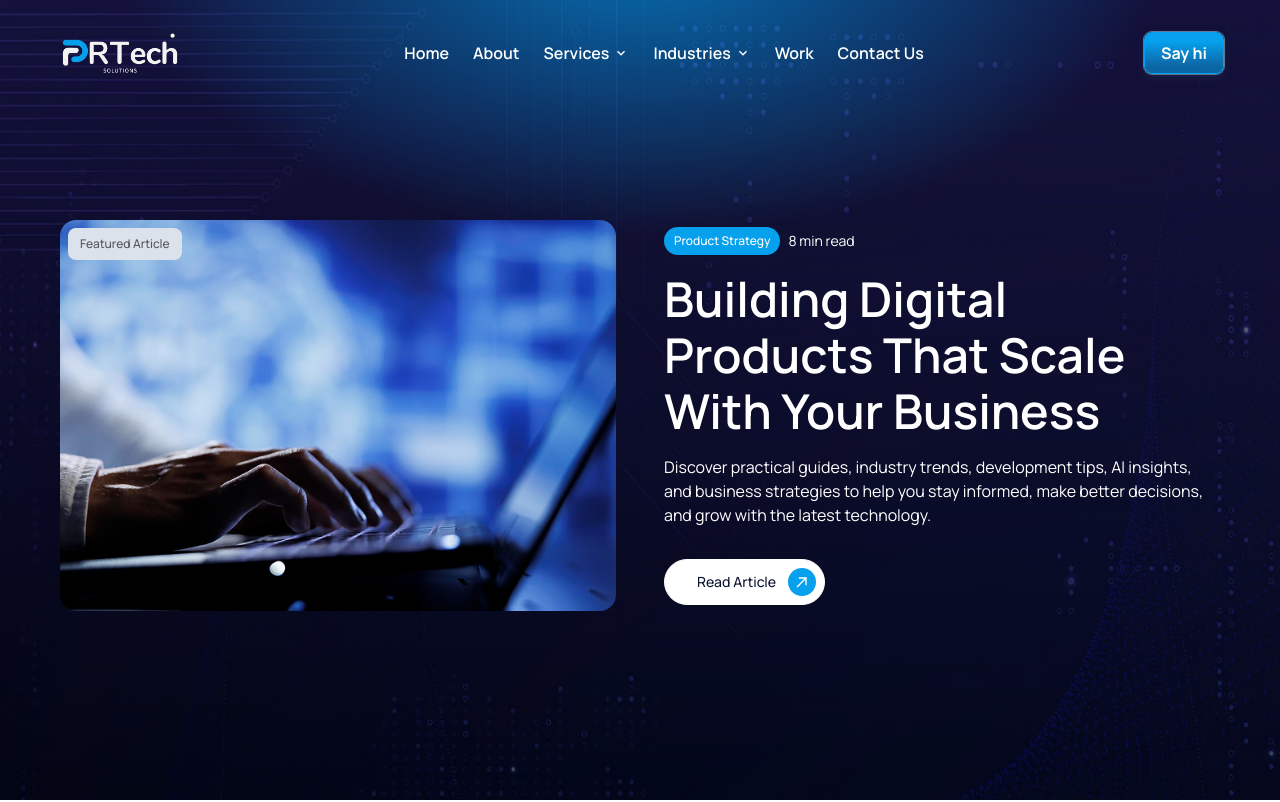
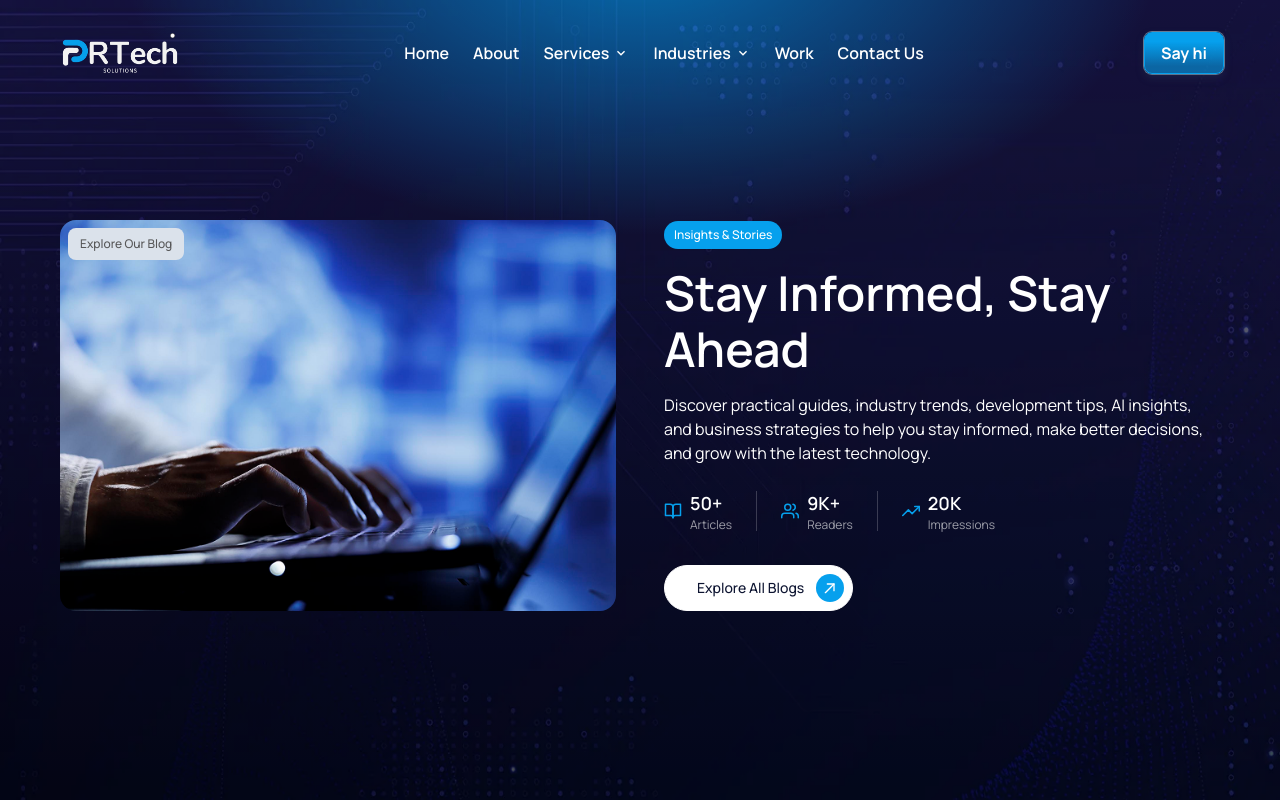
Before and after one commit to team-pr01/PRTech-Solutions-Frontend, a React (Vite) app: page /blogs in a window 1280 px wide. Shown: the top 802 px of the page. Built offline with nearby package versions, Linux system fonts and the light colour scheme; no server answers; a web font is replaced by a local one.

Commit message:
Completed blogs hero

```diff
--- a/src/components/BlogsPage/AllBlogs/AllBlogs.tsx
+++ b/src/components/BlogsPage/AllBlogs/AllBlogs.tsx
@@ -1,15 +1,8 @@
-import { useState } from "react";
 import Container from "../../Reusable/Container/Container";
 import BlogCard from "../BlogCard/BlogCard";
-import { useGetAllBlogsQuery } from "../../../redux/Features/Blog/blogApi";
 import type { TBlog } from "../../../types/blog.type";
 
-const AllBlogs = () => {
-  const [selectedCategory, setSelectedCategory] = useState<string>("All");
-  const { data } = useGetAllBlogsQuery({ category: selectedCategory });
-  console.log(data);
-  const blogs = data?.data?.data || [];
-  const meta = data?.data?.meta || [];
+const AllBlogs = ({ selectedCategory, setSelectedCategory, blogs, meta }) => {
   const categories = ["All", "Fintech", "Healthcare", "SaaS", "E-commerce"];
   return (
     <div className="bg-gradient-latest-project-bg sectionPadding font-Manrope">
--- a/src/components/BlogsPage/BlogsHero/BlogsHero.tsx
+++ b/src/components/BlogsPage/BlogsHero/BlogsHero.tsx
@@ -2,6 +2,7 @@ import { Link } from "react-router-dom";
 import { IMAGES } from "../../../assets";
 import Container from "../../Reusable/Container/Container";
 import Button from "../../Reusable/Button/Button";
+import { FiUsers, FiBookOpen, FiTrendingUp } from "react-icons/fi";
 
 const BlogsHero = () => {
   return (
@@ -15,31 +16,57 @@ const BlogsHero = () => {
             <div className="rounded-2xl w-1/2 relative">
               <img src={IMAGES.dummyBlogs} alt="" className="rounded-2xl" />
               <div className="bg-neutral-10 text-neutral-50 font-medium text-center text-xs px-3 py-2 rounded-lg absolute top-2 left-2">
-                Featured Article
+                Explore Our Blog
               </div>
             </div>
 
             <div className="w-1/2">
               <div className="flex items-center gap-2">
                 <div className="bg-primary-10 text-white font-medium text-center text-xs px-2.5 py-1.5 rounded-3xl">
-                  Product Strategy
+                  Insights & Stories
                 </div>
-                <p className="text-white text-sm">8 min read</p>
               </div>
               <h1 className="text-white text-3xl md:text-[40px] lg:text-[48px] font-semibold leading-9 md:leading-12 lg:leading-14 mt-4">
-                Building Digital Products That Scale With Your Business
+                Stay Informed, Stay Ahead
               </h1>
 
-              <p className="text-white mt-4 mb-8">
+              <p className="text-white mt-4 mb-6">
                 Discover practical guides, industry trends, development tips, AI
                 insights, and business strategies to help you stay informed,
                 make better decisions, and grow with the latest technology.
               </p>
 
-              <Link to="/blog/1">
+              {/* Stats */}
+              <div className="flex items-center gap-6 mb-8">
+                <div className="flex items-center gap-2">
+                  <FiBookOpen className="text-primary-10 text-lg" />
+                  <div>
+                    <p className="text-white font-semibold text-lg">50+</p>
+                    <p className="text-white/60 text-xs">Articles</p>
+                  </div>
+                </div>
+                <div className="w-px h-10 bg-white/20"></div>
+                <div className="flex items-center gap-2">
+                  <FiUsers className="text-primary-10 text-lg" />
+                  <div>
+                    <p className="text-white font-semibold text-lg">9K+</p>
+                    <p className="text-white/60 text-xs">Readers</p>
+                  </div>
+                </div>
+                <div className="w-px h-10 bg-white/20"></div>
+                <div className="flex items-center gap-2">
+                  <FiTrendingUp className="text-primary-10 text-lg" />
+                  <div>
+                    <p className="text-white font-semibold text-lg">20K</p>
+                    <p className="text-white/60 text-xs">Impressions</p>
+                  </div>
+                </div>
+              </div>
+
+              <Link to="/blog">
                 <Button
                   variant="secondary"
-                  label="Read Article"
+                  label="Explore All Blogs"
                   className="w-full md:w-fit"
                 />
               </Link>
--- a/src/pages/Blogs/Blogs.tsx
+++ b/src/pages/Blogs/Blogs.tsx
@@ -6,14 +6,27 @@ import BlogsHero from "../../components/BlogsPage/BlogsHero/BlogsHero";
 import TrendingBlogs from "../../components/BlogsPage/TrendingBlogs/TrendingBlogs";
 import CTA from "../../components/Reusable/CTA/CTA";
 import SubscribeNewsletter from "../../components/Shared/SubscribeNewsletter/SubscribeNewsletter";
+import { useGetAllBlogsQuery } from "../../redux/Features/Blog/blogApi";
+import { useState } from "react";
+import type { TBlog } from "../../types/blog.type";
 
 const Blogs = () => {
   const navigate = useNavigate();
+  const [selectedCategory, setSelectedCategory] = useState<string>("All");
+  const { data } = useGetAllBlogsQuery({ category: selectedCategory });
+  const featuredBlogs = data?.data?.data?.filter(
+    (blog: TBlog) => blog.isFeatured,
+  );
   return (
     <div>
-      <BlogsHero />
+      <BlogsHero featuredBlogs={featuredBlogs} />
       <TrendingBlogs />
-      <AllBlogs />
+      <AllBlogs
+        blogs={data?.data?.data || []}
+        meta={data?.data?.meta}
+        selectedCategory={selectedCategory}
+        setSelectedCategory={setSelectedCategory}
+      />
       <CTA
         backgroundImage={IMAGES.ctaBg5}
         title="Let’s Turn Your Idea Into a Scalable Product"
```
